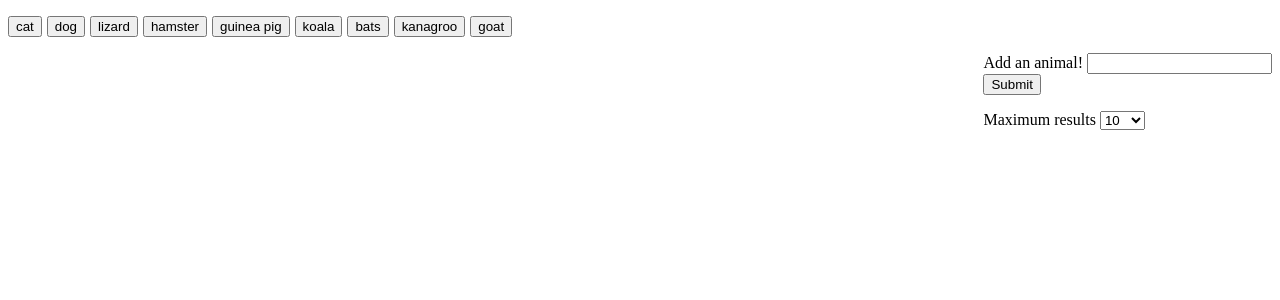
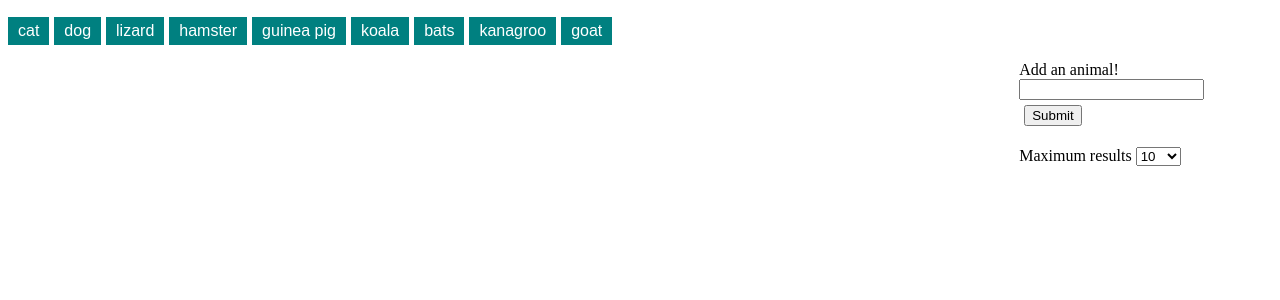
Before and after one commit to mwodka/giphy, a PHP site: page / in a window 1280 px wide. Shown: the top 300 px of the page. Run offline with PHP 8.4, Linux system fonts and the light colour scheme.

Commit message:
more styling

```diff
--- a/giphy.js
+++ b/giphy.js
@@ -45,7 +45,7 @@ function createImages(obj) {
 			'data-animate': obj[i].images.fixed_width.url});
 
 		var newDiv = $('<div>');
-		newDiv.attr('class', 'giph-images');
+		newDiv.attr('class', 'giphy-images');
 		newDiv.append('rating: ' + obj[i].rating + '<br>');
 		newDiv.append(newImage);
 		$('.animals').append(newDiv);
--- a/style.css
+++ b/style.css
@@ -1,17 +1,39 @@
 .divider {
 	width: 5px;
-	height: auto;
-	display: inline-block;
+	padding-bottom: 20px;
+	display: inline-flex;
 }
 
 .input {
 	float: right;
-	clear: both;
+	width: 20%;
 	text-align: left;
 }
 
 .animals {
-	margin: 0 auto;
+	float: right;
 	width: 80%;
 	display: inline-block;
 }
+
+.giphy-images {
+	text-align: center;
+	float: left;
+	position: relative;
+	padding: 10px 10px;
+}
+
+.btn {
+	background-color: teal;
+	border: none;
+	color: white;
+	padding: 5px 10px;
+	text-align: center;
+	text-decoration: none;
+	display: inline-block;
+	font-size: 16px;
+}
+
+#add-animal {
+	margin: 5px;
+}
```
